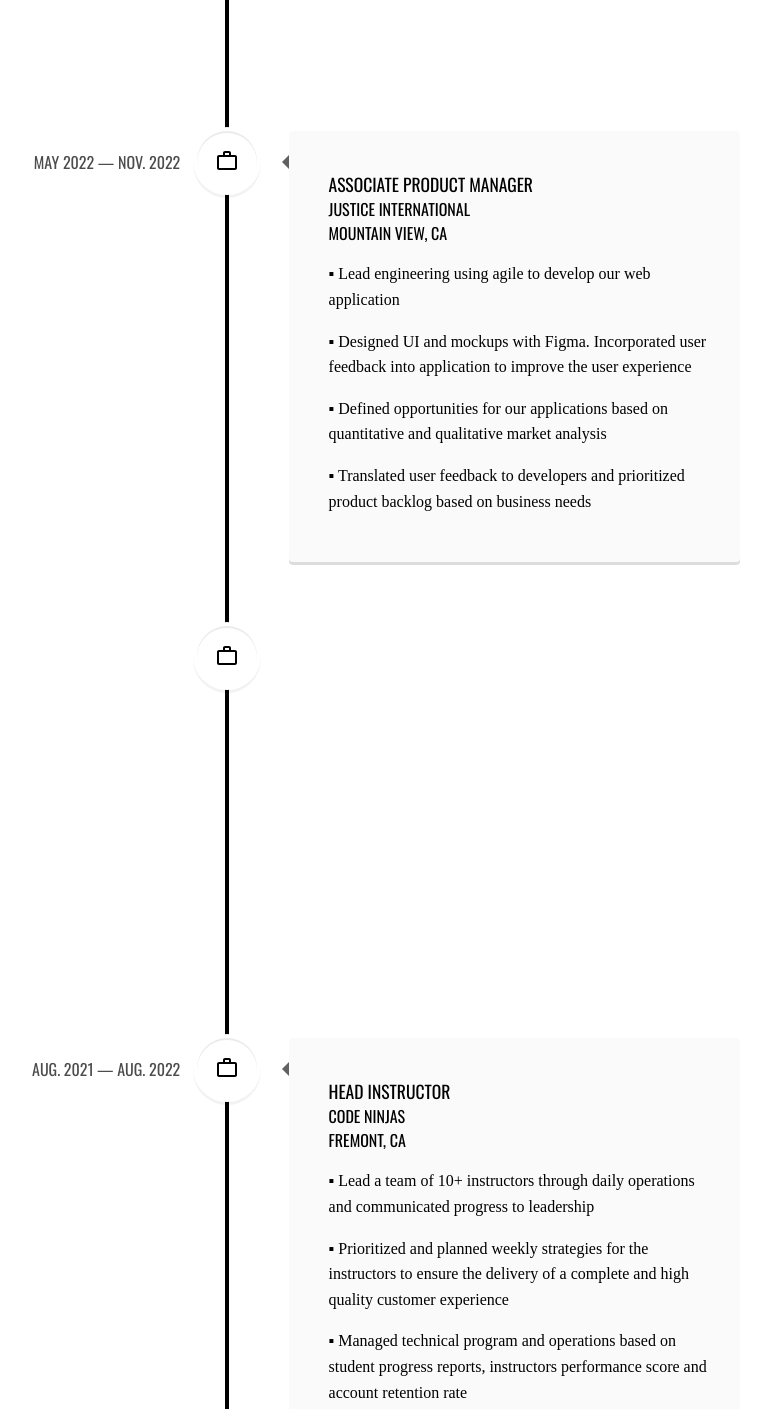
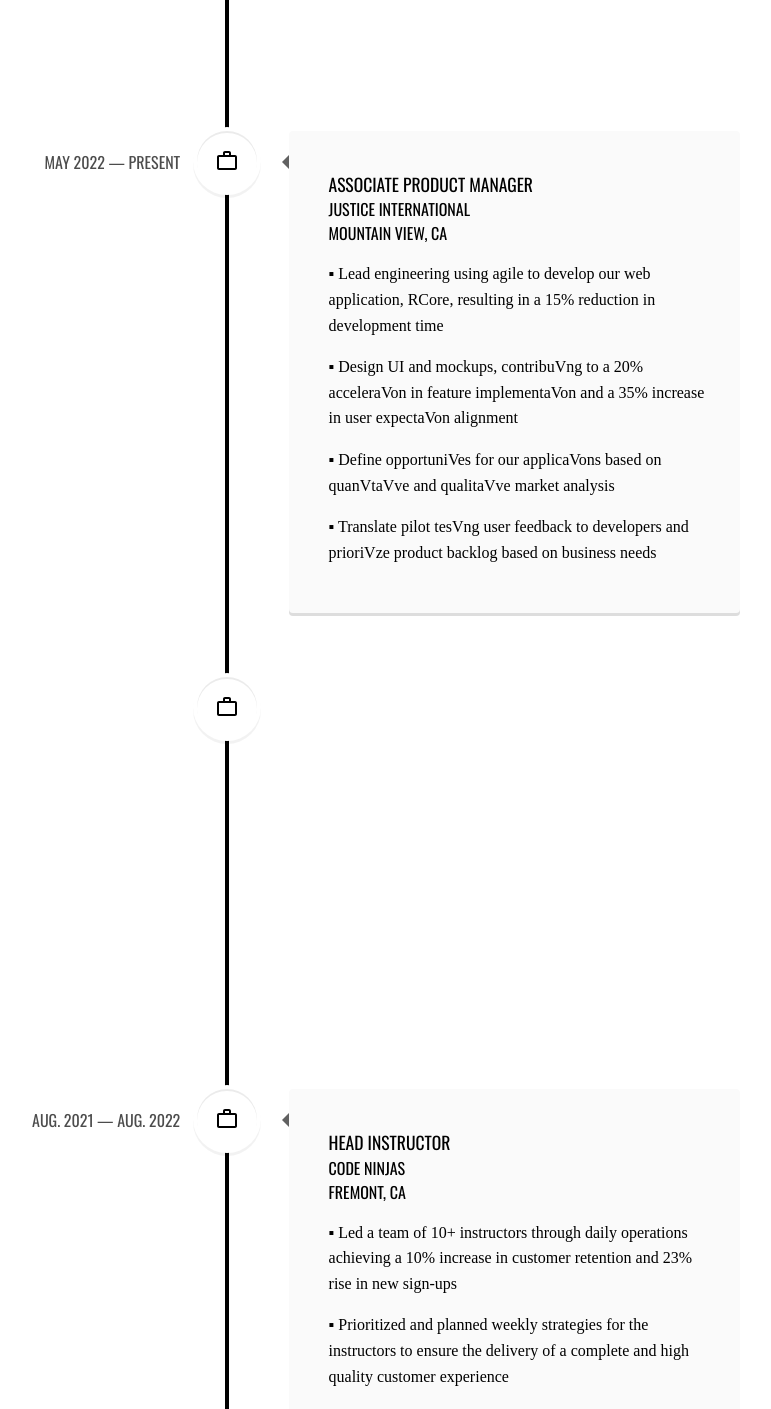
Before and after one commit to sandritaa/milenasatelier, a React (Create React App) app: page / in a window 1280 px wide. Shown: the part 1980-3389 px from the top of the page, without its empty margins (413-1184 px from the left). Built offline with nearby package versions, Linux system fonts and the light colour scheme; a web font is replaced by a local one.

Commit message:
add experience

```diff
--- a/src/data.js
+++ b/src/data.js
@@ -1,5 +1,6 @@
 import WorkIcon from "@material-ui/icons/WorkOutline";
 import UniIcon from "@material-ui/icons/SchoolOutlined";
+import CertificateIcon from "@mui/icons-material/WorkspacePremium";
 
 //experince info
 
@@ -9,14 +10,15 @@
   Company: "Justice International",
   Title: "Associate Product Manager",
   Location: "Mountain View, CA",
-  Date: "May 2022 — Nov. 2022",
-  Description: "▪ Lead engineering using agile to develop our web application",
+  Date: "May 2022 — Present",
+  Description:
+    "▪ Lead engineering using agile to develop our web application, RCore, resulting in a 15% reduction in development time ",
   Description1:
-    "▪ Designed UI and mockups with Figma. Incorporated user feedback into application to improve the user experience ",
+    "▪ Design UI and mockups, contribuVng to a 20% acceleraVon in feature implementaVon and a 35% increase in user expectaVon alignment ",
   Description2:
-    "▪ Defined opportunities for our applications based on quantitative and qualitative market analysis ",
+    "▪ Define opportuniVes for our applicaVons based on quanVtaVve and qualitaVve market analysis ",
   Description3:
-    "▪ Translated user feedback to developers and prioritized product backlog based on business needs ",
+    "▪ Translate pilot tesVng user feedback to developers and prioriVze product backlog based on business needs ",
   Icon: <WorkIcon />,
 };
 
@@ -40,13 +42,13 @@
   Location: "Fremont, CA",
   Date: "Aug. 2021 — Aug. 2022",
   Description:
-    "▪ Lead a team of 10+ instructors through daily operations and communicated progress to leadership",
+    "▪ Led a team of 10+ instructors through daily operations achieving a 10% increase in customer retention and 23% rise in new sign-ups",
   Description1:
     "▪ Prioritized and planned weekly strategies for the instructors to ensure the delivery of a complete and high quality customer experience",
   Description2:
     "▪ Managed technical program and operations based on student progress reports, instructors performance score and account retention rate",
   Description3:
-    "▪ Taught and introduced children ages 6 - 14 to code using JavaScript, HTML, CSS and Scratch",
+    "▪ Taught and introduced children ages 6 - 14 to code using JavaScript, Python, HTML, CSS and Scratch",
   Icon: <WorkIcon />,
 };
 
```
